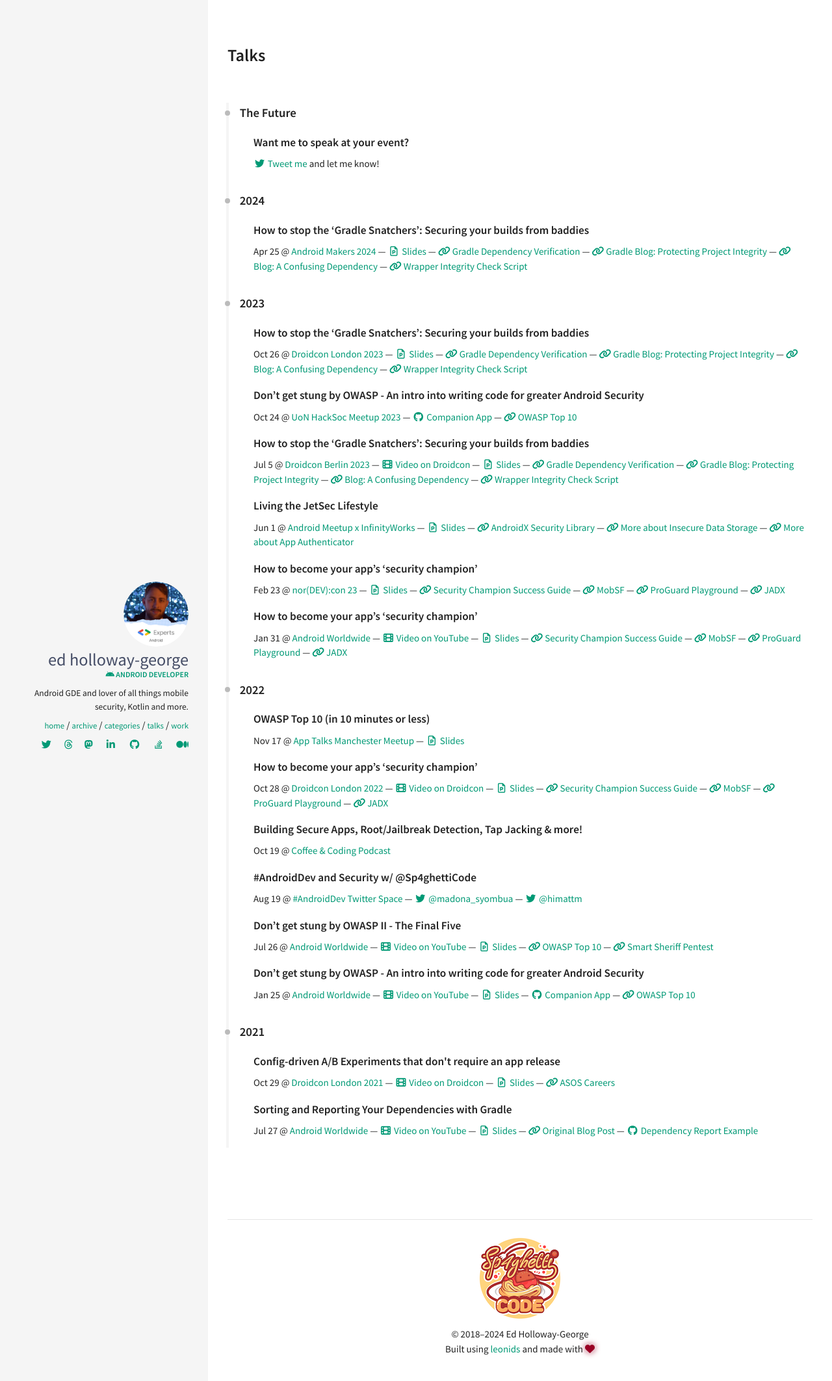
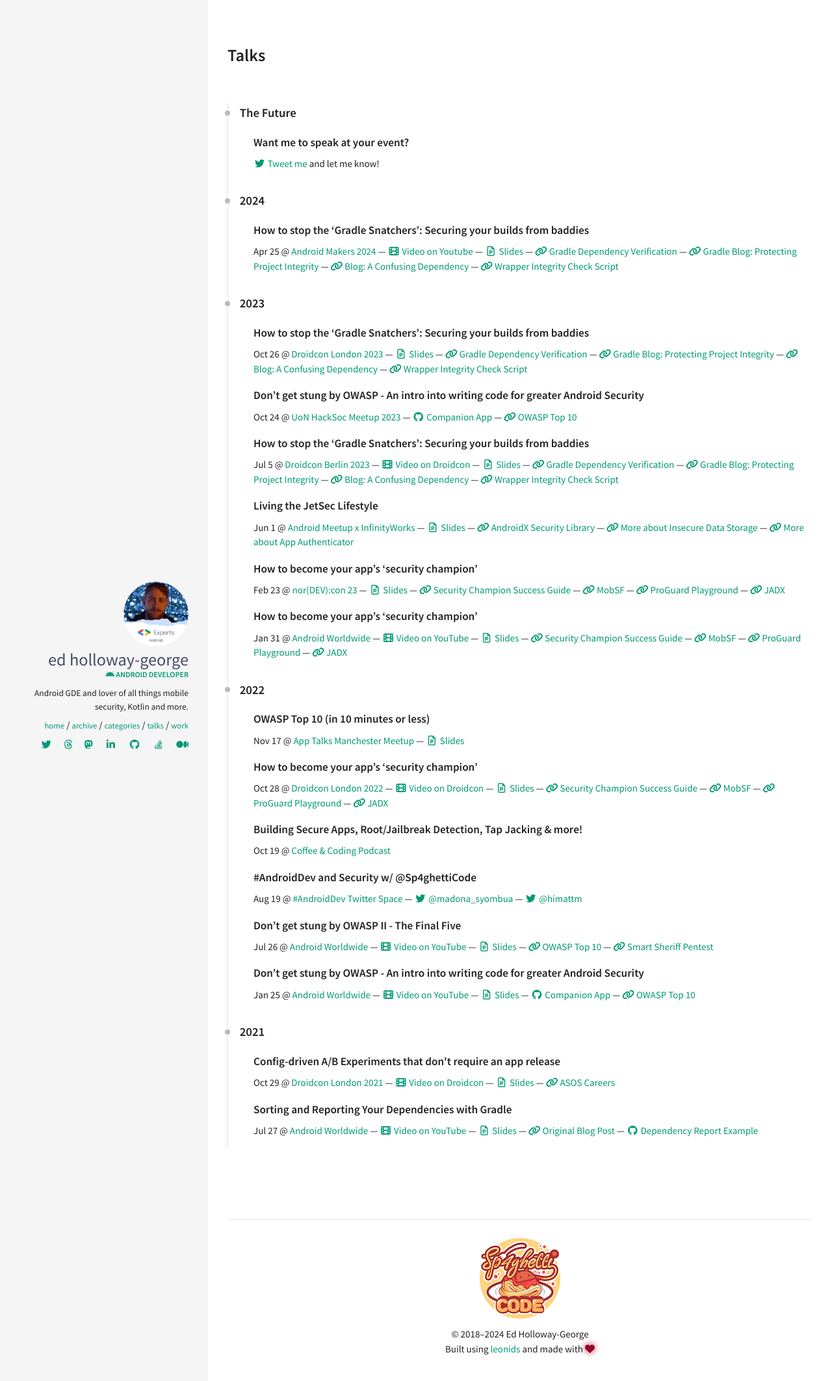
Before and after one commit to ed-george/ed-george.github.io, a Jekyll site: the page built from talks.html, in a window 1280 px wide. Shown: the top 2125 px of the page at 65% size. Built offline with Jekyll 4.4.1, drawn with Linux system fonts in a browser that asks for light colours; nearby versions of some CDN libraries.

Commit message:
Update AMxDC24 links

```diff
--- a/_data/index/talks.yaml
+++ b/_data/index/talks.yaml
@@ -20,9 +20,12 @@
     title: "Android Makers 2024"
     url: https://androidmakers.droidcon.com/
     date: '2024-04-25'
+  video:
+    title: Video on Youtube
+    url: https://www.youtube.com/watch?v=loIWpxsMNkg
   slides:
     title: Slides
-    url: https://speakerdeck.com/sp4ghetticode/how-to-stop-the-gradle-snatchers
+    url: https://speakerdeck.com/sp4ghetticode/how-to-stop-the-gradle-snatchers-securing-your-builds-from-baddies-at-amxdc-24
   links:
   - title: "Gradle Dependency Verification"
     url: https://docs.gradle.org/current/userguide/dependency_verification.html
```
